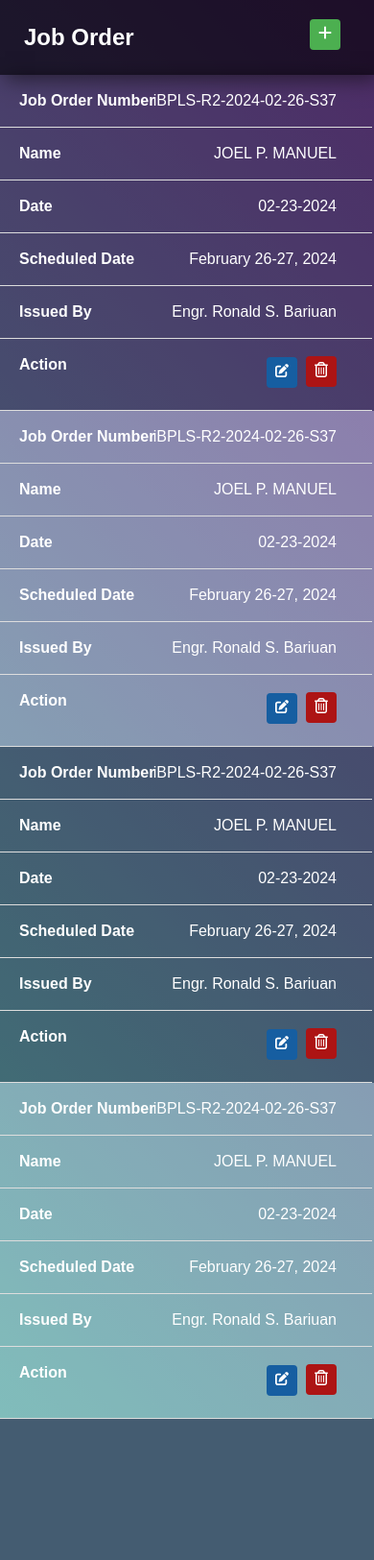
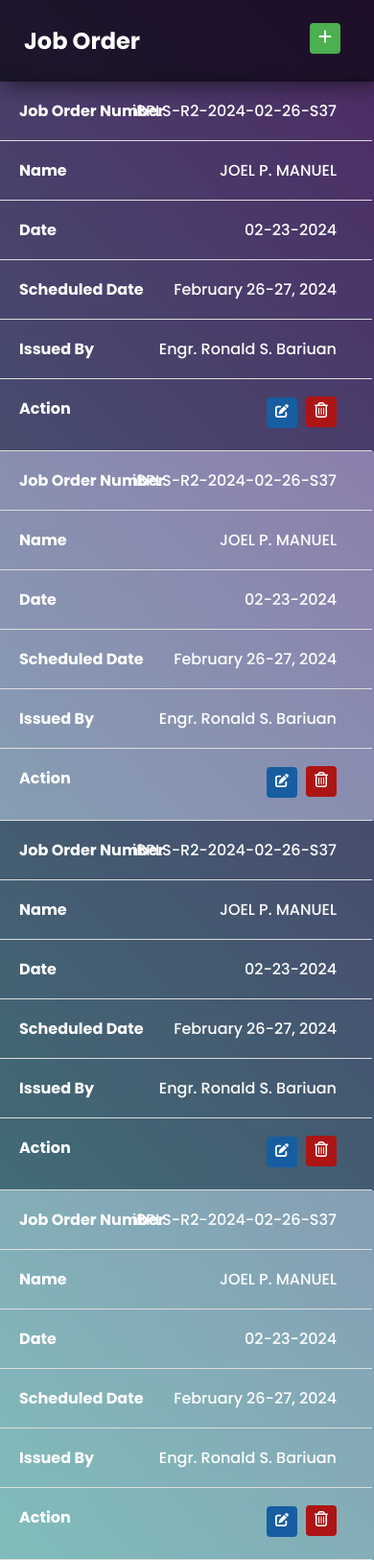
Before and after one commit to Tres-cyber/DICT2_JO, a PHP site: page /table.php in a window 390 px wide. Shown: the whole page at 96% size. Before the commit the page ends 1478 px from the top, so only its background shows below. Run offline with PHP 8.4, Linux system fonts and the light colour scheme.

Commit message:
Update style2.css

```diff
--- a/public/styles/style2.css
+++ b/public/styles/style2.css
@@ -1,16 +1,15 @@
+@import url("https://fonts.googleapis.com/css2?family=Poppins:ital,wght@0,100;0,200;0,300;0,400;0,500;0,600;0,700;0,800;0,900;1,100;1,200;1,300;1,400;1,500;1,600;1,700;1,800;1,900&display=swap");
 body {
   max-width: 1200px;
   margin: 0 auto;
   background: linear-gradient(45deg, #49a09d, #5f2c82);
-  font-family: sans-serif;
-  font-weight: 100;
+  font-family: "Poppins", "Helvetica Neue", "Helvetica";
+  font-weight: 500;
 }
 html,
 body {
   height: 100%;
   background-size: cover;
-
-
 }
 .header {
   display: flex;
@@ -51,7 +50,6 @@
   padding: 18px;
   text-align: left;
   border-bottom: 1px solid #ddd;
-
 }
 
 .teybol th {
@@ -145,8 +143,9 @@
     font-weight: bold;
     text-align: left;
   }
-  html,body {
-  height: fit-content;
-  overflow-y: visible;
+  html,
+  body {
+    height: fit-content;
+    overflow-y: visible;
+  }
 }
-}
```
